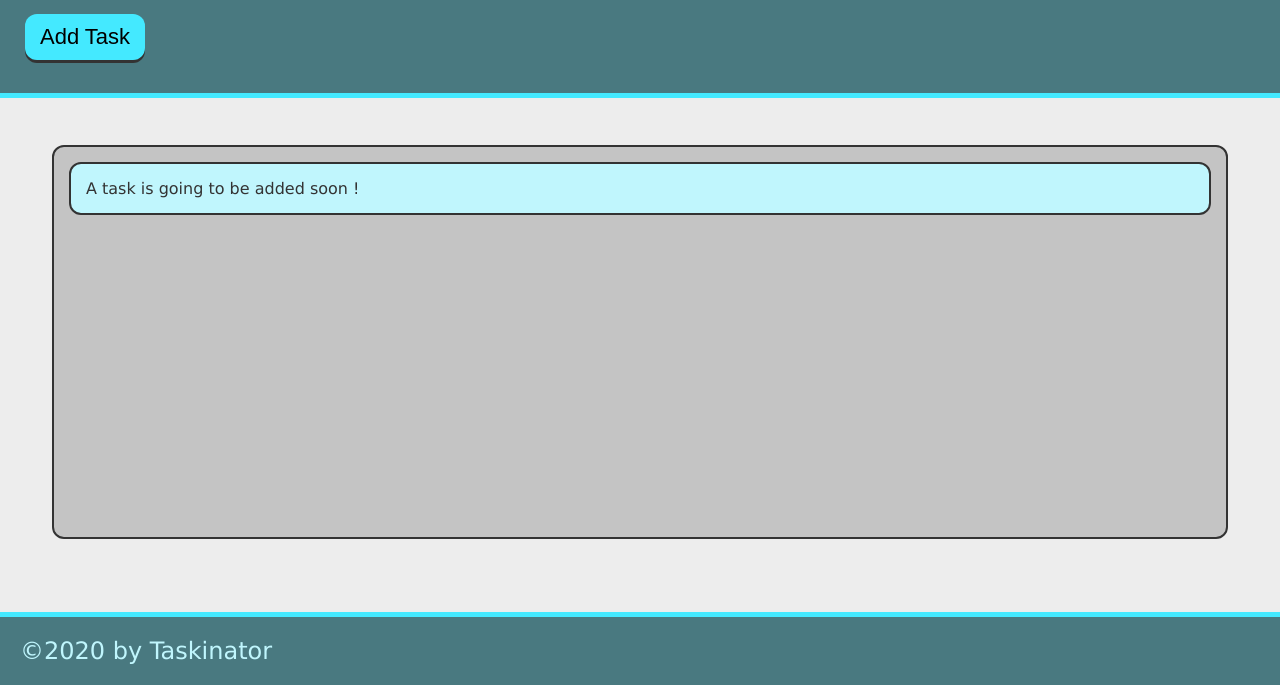
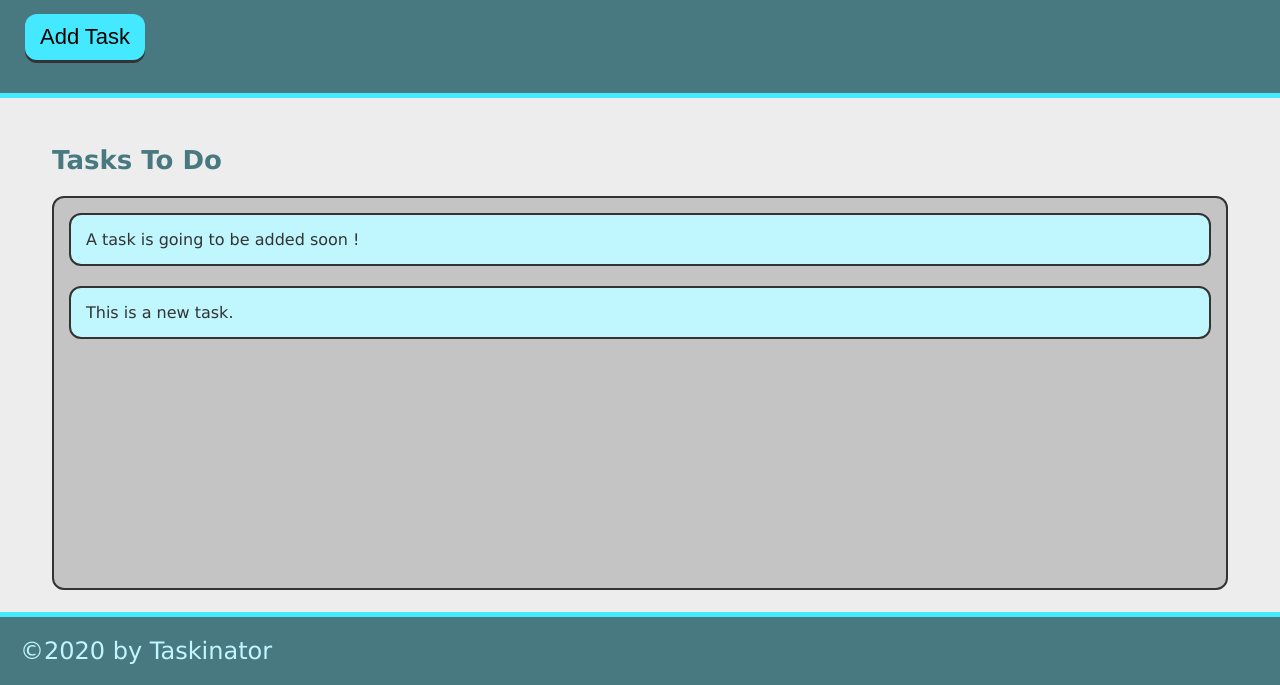
Before and after one commit to davistr/taskinator, a plain HTML site: page index.html in a window 1280 px wide. Both pictures are taken after a click on the button "Add Task". Shown: the part 115-800 px from the top of the page. Drawn offline with Linux system fonts and the light colour scheme.

Commit message:
add ability to add task

```diff
--- a/assets/js/script.js
+++ b/assets/js/script.js
@@ -0,0 +1,15 @@
+
+
+var buttonEl = document.querySelector("#save-task");
+var tasksToDoEl = document.querySelector("#tasks-to-do");
+
+
+var createTaskHandler = function () {
+    var listItemEl = document.createElement("li");
+    listItemEl.className = "task-item";
+    listItemEl.textContent = "This is a new task.";
+    tasksToDoEl.appendChild(listItemEl);
+}
+
+
+buttonEl.addEventListener("click", createTaskHandler);
--- a/index.html
+++ b/index.html
@@ -14,13 +14,13 @@
     <header>
         <h1 class="page-title">Taskinator</h1>
         <p>Click the button below to add a new task!</p>
-        <button class="btn">Add Task</button>
+        <button class="btn" id="save-task">Add Task</button>
     </header>
 
     <main class="page-content">
         <section class="task-list-wrapper">
-            <h2 class="list-title"></h2>
-            <ul class="task-list">
+            <h2 class="list-title">Tasks To Do</h2>
+            <ul class="task-list" id="tasks-to-do">
                 <li class="task-item">A task is going to be added soon !</li>
             </ul>
         </section>
```
